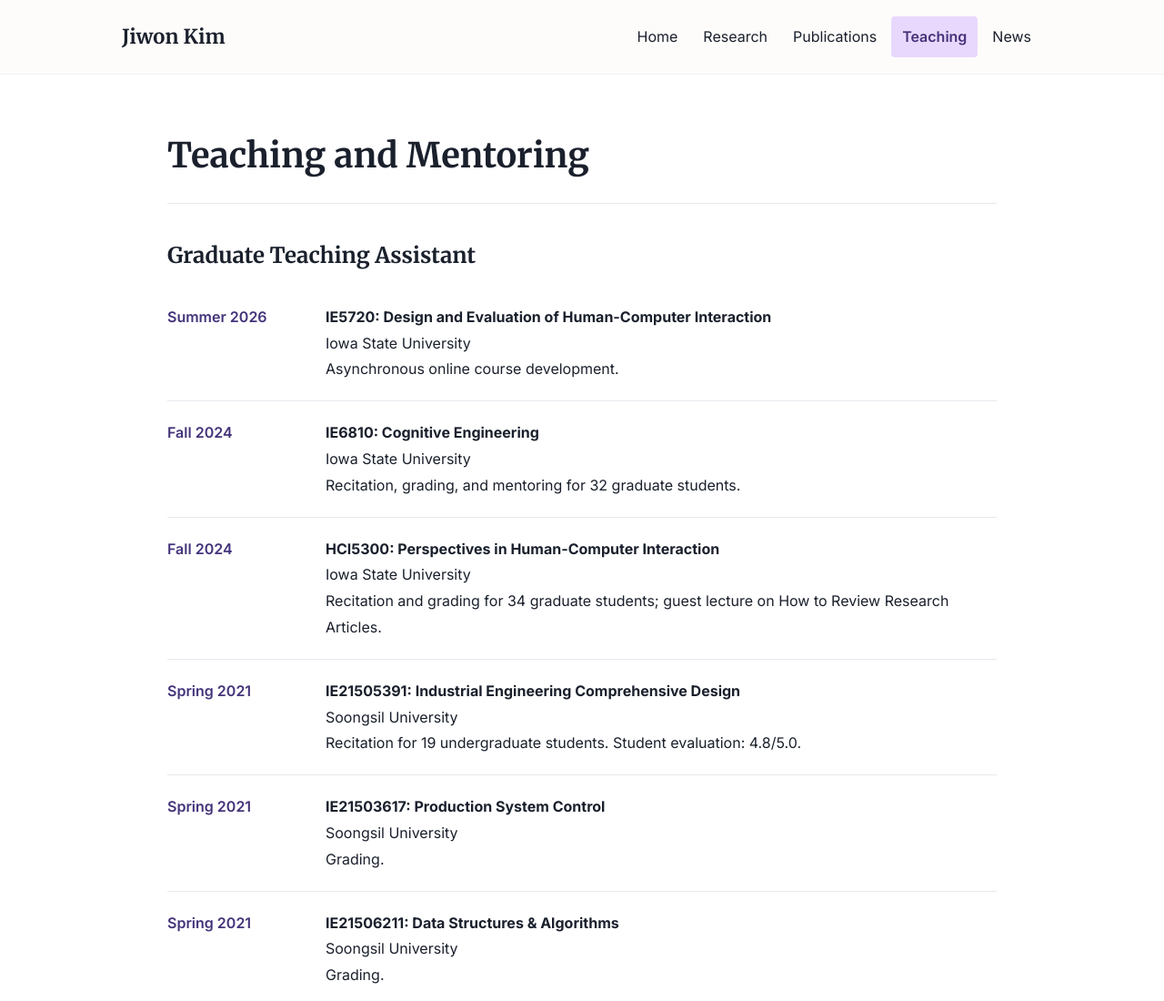
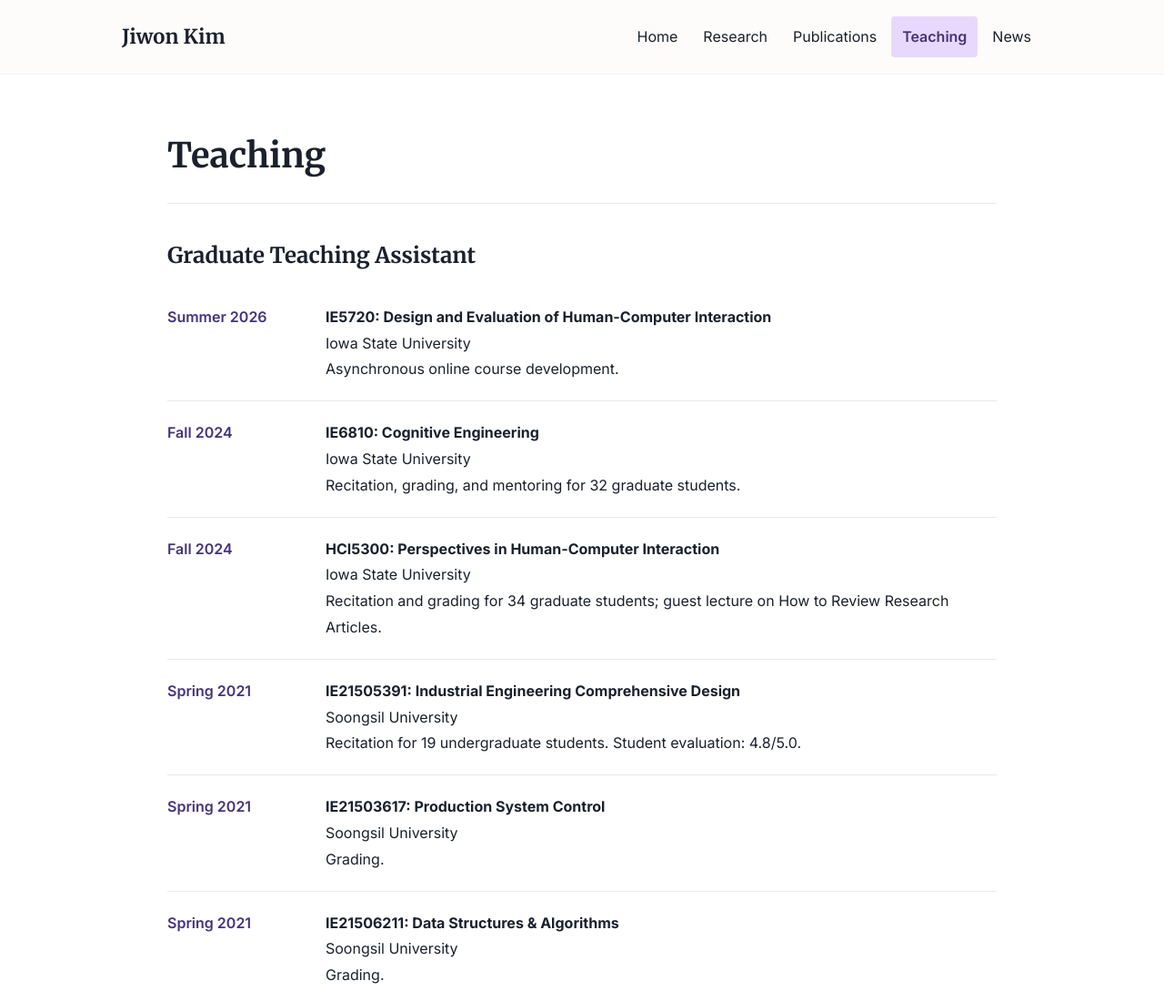
Before and after one commit to jiwon-wyatt-kim/jiwon-wyatt-kim.github.io, a plain HTML site: page teaching.html in a window 1280 px wide. Shown: the top 1100 px of the page at 91% size. Drawn offline with Linux system fonts and the light colour scheme.

Commit message:
Update teaching.html

```diff
--- a/teaching.html
+++ b/teaching.html
@@ -20,7 +20,7 @@
 </div></header>
 <main id="main" class="page">
 <section id="teaching" class="section">
-<div class="section-heading"><h1>Teaching and Mentoring</h1></div>
+<div class="section-heading"><h1>Teaching</h1></div>
 <section class="experience-group"><h2>Graduate Teaching Assistant</h2><ul class="timeline-list">
 <li><span class="experience-date">Summer 2026</span><div><strong>IE5720: Design and Evaluation of Human-Computer Interaction</strong><br>Iowa State University<br>Asynchronous online course development.</div></li>
 <li><span class="experience-date">Fall 2024</span><div><strong>IE6810: Cognitive Engineering</strong><br>Iowa State University<br>Recitation, grading, and mentoring for 32 graduate students.</div></li>
```
